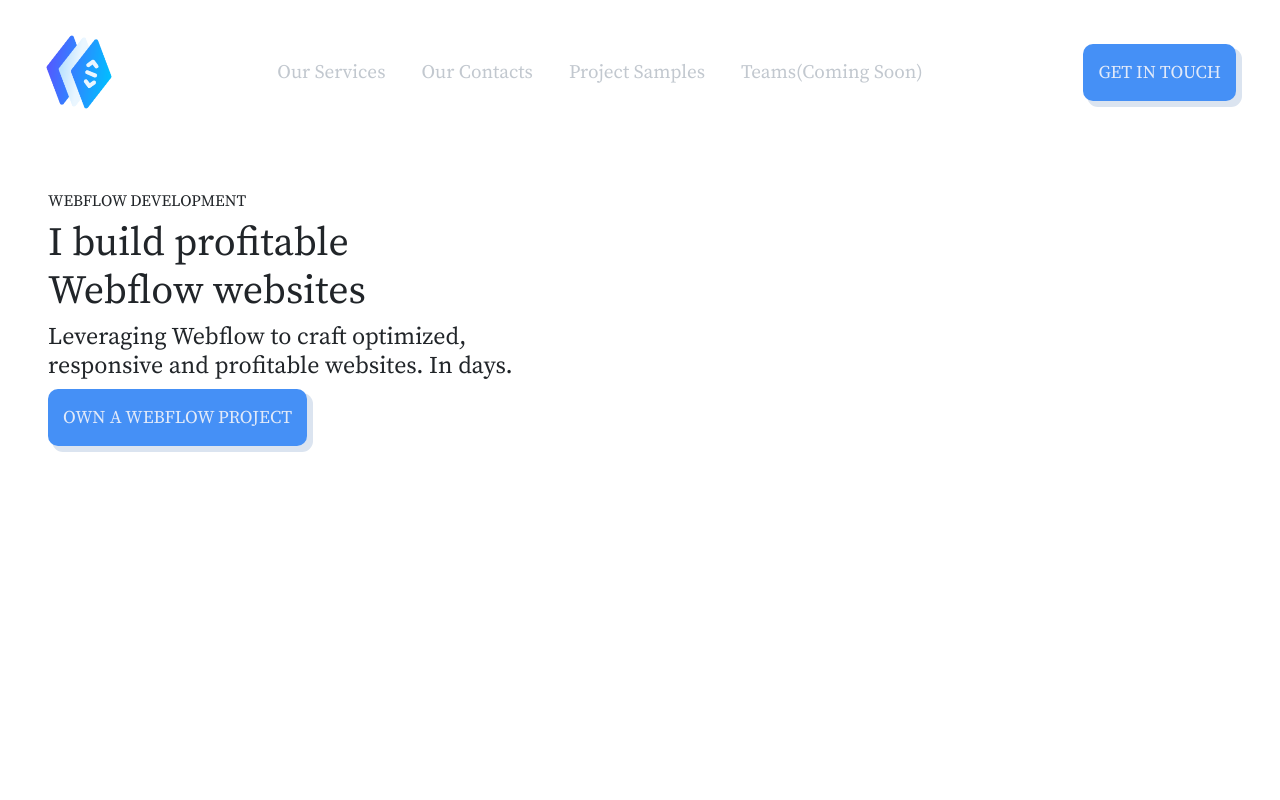
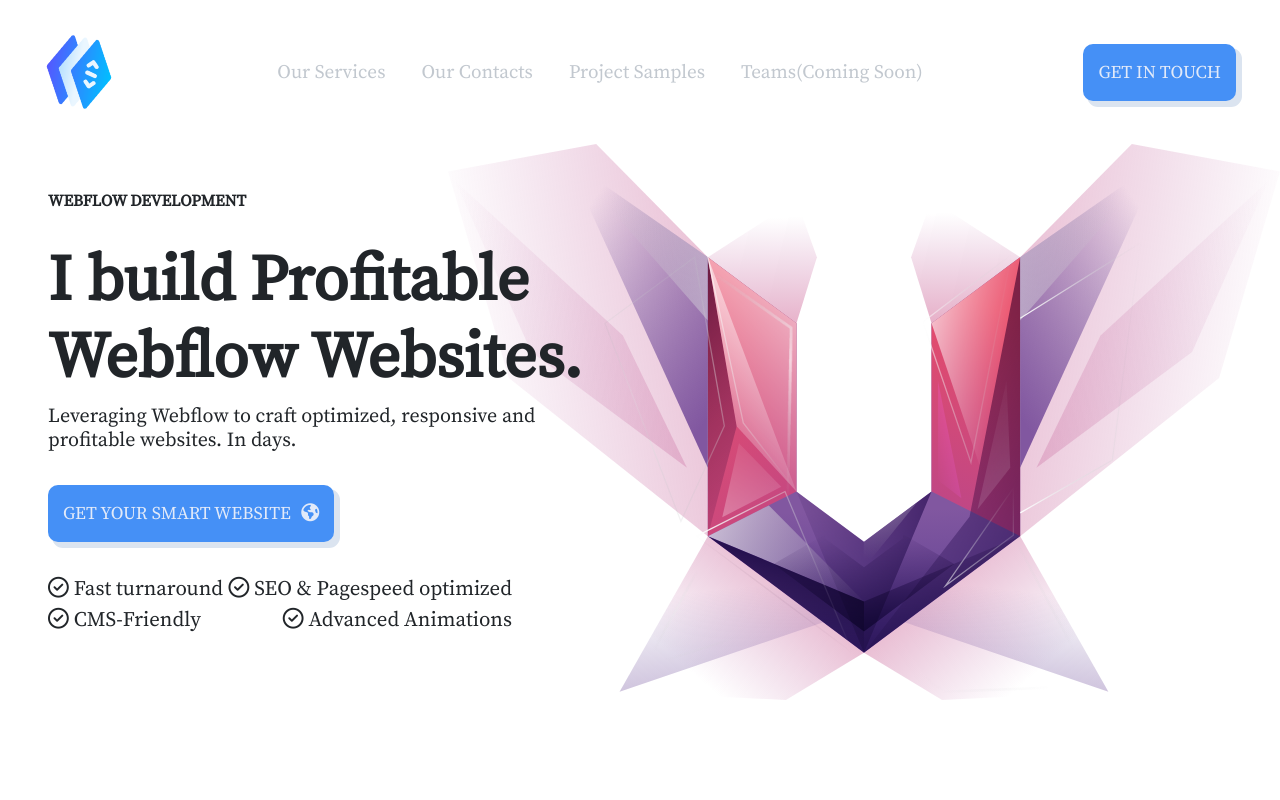
Before and after one commit to Peter-Dumbari/portfolio, a React (Create React App) app: page / in a window 1280 px wide. Shown: the top 800 px of the page. Built offline with nearby package versions, Linux system fonts and the light colour scheme.

Commit message:
Project Components
after adding project components

```diff
--- a/public/index.html
+++ b/public/index.html
@@ -8,10 +8,6 @@
   <meta name="theme-color" content="#000000" />
   <meta name="description" content="Web site created using create-react-app" />
   <link rel="apple-touch-icon" href="%PUBLIC_URL%/logo192.png" />
-  <!--
-      manifest.json provides metadata used when your web app is installed on a
-      user's mobile device or desktop. See https://developers.google.com/web/fundamentals/web-app-manifest/
-    -->
   <link rel="manifest" href="%PUBLIC_URL%/manifest.json" />
   <!--
       Notice the use of %PUBLIC_URL% in the tags above.
@@ -27,7 +23,7 @@
 
 <body>
   <div id="root"></div>
-
+  <script src="https://kit.fontawesome.com/2347fe76cf.js" crossorigin="anonymous"></script>
 </body>
 
 </html>
--- a/src/App.css
+++ b/src/App.css
@@ -7,3 +7,9 @@
   src: local("SourceSerifPro-Regular.ttf"),
     url("./Fonts/SourceSerifPro-Regular.ttf") format("TrueType");
 }
+
+@font-face {
+  font-family: RubikMonoOne-Regular;
+  src: local("RubikMonoOne-Regular.ttf"),
+    url("./Fonts/RubikMonoOne-Regular.ttf") format("TrueType");
+}
--- a/src/Components/Buttons/Button.jsx
+++ b/src/Components/Buttons/Button.jsx
@@ -1,8 +1,8 @@
 import React from 'react';
 import "../Buttons/Button.scss";
 
-export default function Button({title,styLe}) {
+export default function Button({title,styLe, logo}) {
   return (
-    <button className={`butt ${styLe}`}>{title}</button>
+    <button className={`butt ${styLe}`}>{title} {logo}</button>
   )
 }
--- a/src/Pages/Herosection/Herosection.jsx
+++ b/src/Pages/Herosection/Herosection.jsx
@@ -6,21 +6,32 @@
   return (
     <div className='container-fluid hero_container'>
         <div className="row hero_container_row1">
-            <div className="col-md-5">
-                <h6 className="1st_text">
+            <div className="col-md-6">
+                <h6 className="first_text">
                     WEBFLOW DEVELOPMENT
                 </h6>
 
-                <h1 className="2nd_text">
-                    I build profitable <br/>
-                    Webflow websites
-                </h1>
+                <h2 className="second_text">
+                    I build Profitable <br/>
+                    Webflow Websites.
+                </h2>
 
-                <h4 className="3rd_text">
-                Leveraging Webflow to craft optimized, responsive and profitable websites. In days.
-                </h4>
+                <h5 className="third_text">
+                Leveraging Webflow to craft optimized, responsive and  <br/> profitable websites. In days.
+                </h5>
 
-                <Button title={'OWN A WEBFLOW PROJECT'} styLe="blue"/>
+                <Button title={'GET YOUR SMART WEBSITE'} styLe="blue" logo={<i className="fa-solid fa-earth-americas"></i>}/>
+
+                <div className='briefing'>
+                    <div className="d-inline-flex listing">
+                        <span><i className="fa-regular fa-circle-check"></i> Fast turnaround</span>
+                        <span> <i className="fa-regular fa-circle-check"></i> SEO & Pagespeed optimized</span>
+                    </div>
+                    <div className="d-inline-flex listing">
+                        <span><i className="fa-regular fa-circle-check"></i> CMS-Friendly</span>
+                        <span><i className="fa-regular fa-circle-check"></i> Advanced Animations</span>
+                    </div>
+                </div>
             </div>
             <div className="col-md-7"></div>
         </div>
--- a/src/Pages/Herosection/Herosection.scss
+++ b/src/Pages/Herosection/Herosection.scss
@@ -1,3 +1,39 @@
 .hero_container{
     padding: 3rem;
+    background: url("../../Images/hero_background.svg") top right no-repeat;
+    background-size: 65%;
+    height: 90vh;
+
+    .first_text{
+        font-weight: bold;
+        margin-bottom: 2rem;
+    }
+
+    .second_text{
+        font-size: 5vw;
+        font-weight: bold;
+    }
+
+    .third_text{
+        font-weight: 400;
+        margin-bottom: 2rem;
+    }
+    .listing{
+        justify-content:space-between;
+        width: 80%;
+    }
+
+    .listing span{
+        font-size: 1.3rem;
+        font-weight: 100;
+    }
+
+    .briefing{
+        margin-top: 2rem;
+    }
+
 }
+
+.fa-earth-americas{
+    margin-left: 6px;
+}
--- a/src/Pages/Home/Home.jsx
+++ b/src/Pages/Home/Home.jsx
@@ -1,12 +1,14 @@
 import React from "react";
 import Navbar from "../../Components/Navbar/Navbar";
 import Herosection from "../Herosection/Herosection";
+import Projects from "../Projects/Projects";
 
 export default function Home() {
   return (
     <>
       <Navbar />
       <Herosection />
+      <Projects/>
     </>
   );
 }
--- /dev/null
+++ b/src/Pages/Projects/Projects.jsx
@@ -0,0 +1,18 @@
+import React from 'react';
+import "../Projects/Projects.scss";
+
+export default function Projects() {
+  return (
+    <div className='container-fluid project_container'>
+        <h3 className="project_header"> Sample of our Jobs</h3>
+        <div className="row">
+            <div className="col-6">
+
+            </div>
+            <div className="col-6">
+
+            </div>
+        </div>
+    </div>
+  )
+}
--- /dev/null
+++ b/src/Pages/Projects/Projects.scss
@@ -0,0 +1,9 @@
+.project_container{
+    padding: 3rem !important;
+    margin-top: 4rem;
+
+    .project_header{
+        font-family: 'RubikMonoOne-Regular';
+        text-align: center;
+    }
+}
```
Also changed, not shown: src/Fonts/RubikMonoOne-Regular.ttf (added), src/Images/hero_background.svg (added).
